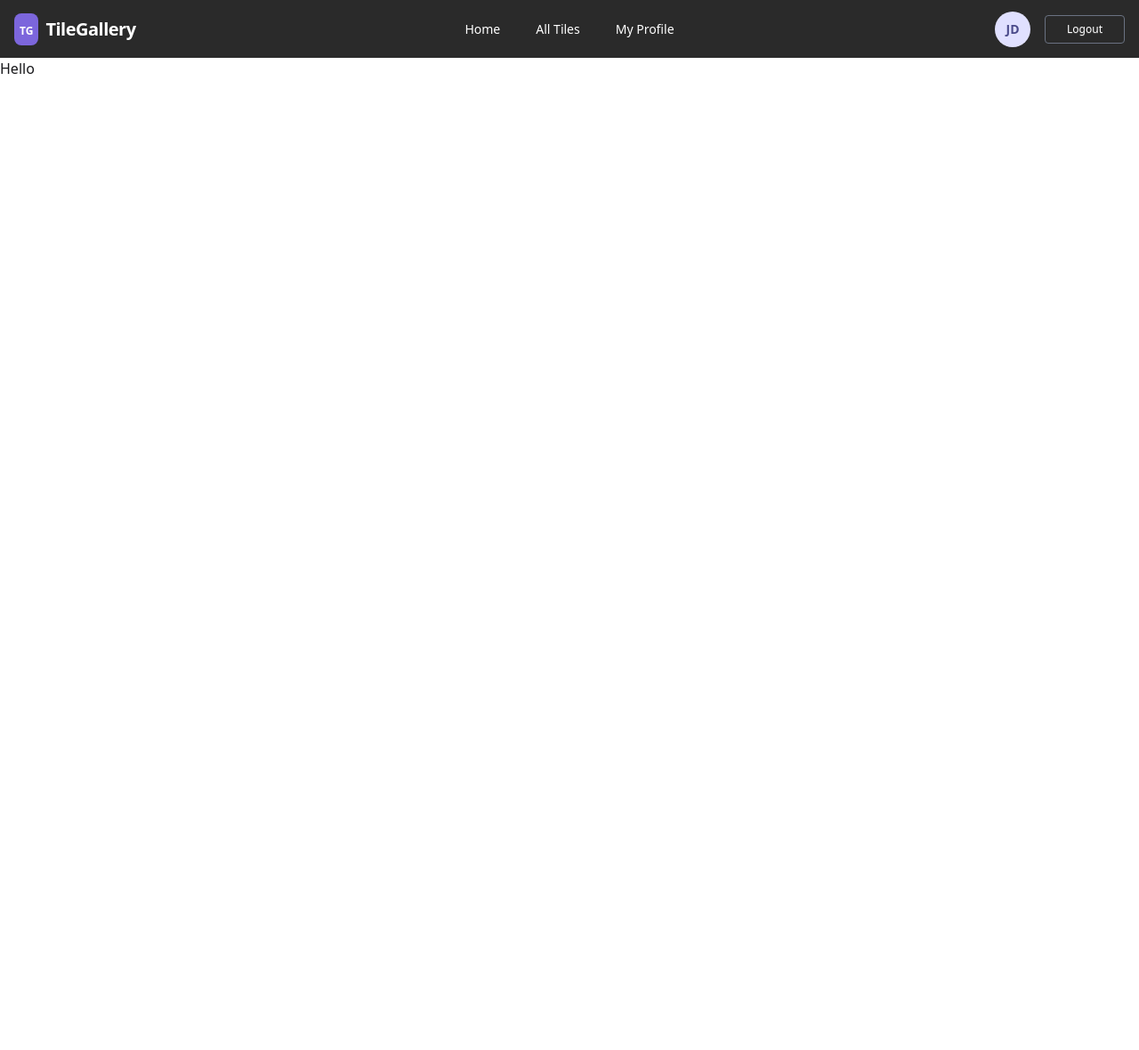
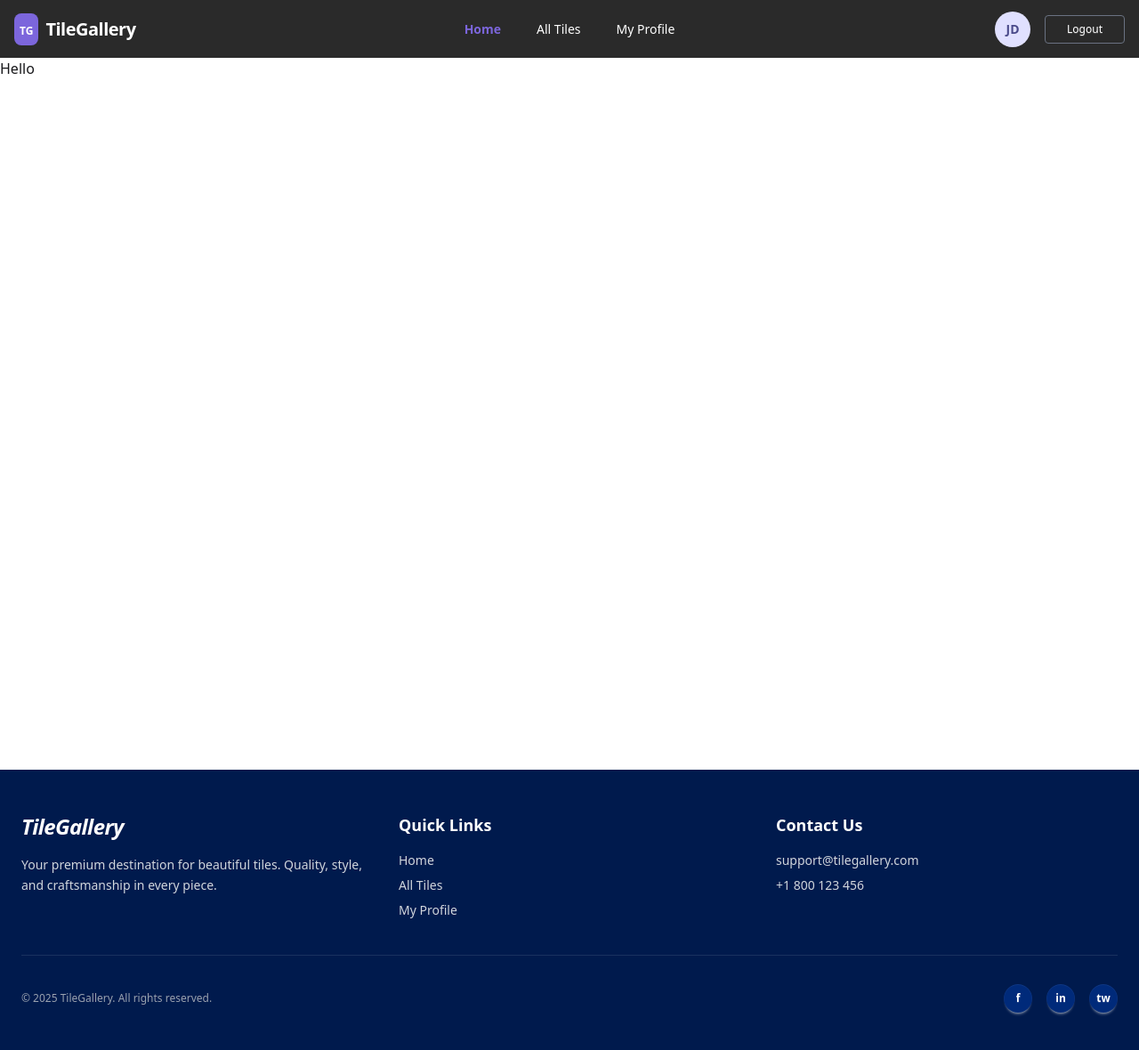
Before and after one commit to HelloMizanur/TheShope-AssignmentEight, a Next.js app: page / in a window 1280 px wide. Shown: the top 1180 px of the page at 89% size. Before the commit the page ends 800 px from the top, so only its background shows below. Built offline with nearby package versions, Linux system fonts and the light colour scheme.

Commit message:
Footer done

```diff
--- /dev/null
+++ b/src/Components/Shared/Footer.jsx
@@ -0,0 +1,86 @@
+import React from "react";
+import Link from "next/link";
+
+const Footer = () => {
+  return (
+    <footer className="bg-[#001a4d] text-white py-12 px-6">
+      <div className="max-w-7xl mx-auto">
+        {/* Top Section */}
+        <div className="grid grid-cols-1 md:grid-cols-3 gap-10 mb-10">
+          {/* Column 1: Branding */}
+          <div className="space-y-4">
+            <h2 className="text-2xl font-bold italic tracking-tight">
+              TileGallery
+            </h2>
+            <p className="text-gray-300 text-sm leading-relaxed max-w-sm">
+              Your premium destination for beautiful tiles. Quality, style, and
+              craftsmanship in every piece.
+            </p>
+          </div>
+
+          {/* Column 2: Quick Links */}
+          <div className="space-y-4">
+            <h3 className="text-lg font-semibold">Quick Links</h3>
+            <ul className="space-y-2 text-gray-300 text-sm">
+              <li>
+                <Link href="/" className="hover:text-white transition-colors">
+                  Home
+                </Link>
+              </li>
+              <li>
+                <Link
+                  href="/all-tiles"
+                  className="hover:text-white transition-colors"
+                >
+                  All Tiles
+                </Link>
+              </li>
+              <li>
+                <Link
+                  href="/profile"
+                  className="hover:text-white transition-colors"
+                >
+                  My Profile
+                </Link>
+              </li>
+            </ul>
+          </div>
+
+          {/* Column 3: Contact Info */}
+          <div className="space-y-4">
+            <h3 className="text-lg font-semibold">Contact Us</h3>
+            <ul className="space-y-2 text-gray-300 text-sm">
+              <li>support@tilegallery.com</li>
+              <li>+1 800 123 456</li>
+            </ul>
+          </div>
+        </div>
+
+        {/* Bottom Section: Copyright & Socials */}
+        <div className="border-t border-white/10 pt-8 flex flex-col md:flex-row justify-between items-center gap-6">
+          <p className="text-xs text-gray-400">
+            © 2025 TileGallery. All rights reserved.
+          </p>
+
+          {/* Social Icons (daisyUI buttons) */}
+          <div className="flex gap-4">
+            <a className="btn btn-circle btn-sm bg-[#002a7a] hover:bg-[#003da1] border-none text-white">
+              <span className="text-xs">f</span>
+            </a>
+            <a className="btn btn-circle btn-sm bg-[#002a7a] hover:bg-[#003da1] border-none text-white">
+              <span className="text-xs">in</span>
+            </a>
+            <Link
+              href={"/"}
+              className="btn btn-circle btn-sm bg-[#002a7a] hover:bg-[#003da1] border-none text-white"
+            >
+              <span className="text-xs">tw</span>
+            </Link>
+          </div>
+        </div>
+      </div>
+    </footer>
+  );
+};
+
+export default Footer;
--- /dev/null
+++ b/src/Components/Shared/NavLink.jsx
@@ -0,0 +1,21 @@
+"use client";
+
+import Link from "next/link";
+import { usePathname } from "next/navigation";
+
+const NavLink = ({ href, children }) => {
+  const pathname = usePathname();
+  const isActive = pathname === href;
+
+  return (
+    <Link
+      href={href}
+      className={
+        isActive ? "text-[#7c66dc] font-semibold" : "hover:text-gray-300"
+      }
+    >
+      {children}
+    </Link>
+  );
+};
+export default NavLink;
--- a/src/Components/Shared/Navbar.jsx
+++ b/src/Components/Shared/Navbar.jsx
@@ -1,21 +1,22 @@
 import Link from "next/link";
 import { GiHamburgerMenu } from "react-icons/gi";
+import NavLink from "./NavLink";
 
 const Navbar = () => {
   const list = (
     <>
       <li>
-        <Link href={"/"}>Home</Link>
+        <NavLink href={"/"}>Home</NavLink>
       </li>
       <li>
-        <Link href={"/alltiles"} className="hover:text-gray-300">
+        <NavLink href={"/alltiles"} className="hover:text-gray-300">
           All Tiles
-        </Link>
+        </NavLink>
       </li>
       <li>
-        <Link href={"/myprofile"} className="hover:text-gray-300">
+        <NavLink href={"/myprofile"} className="hover:text-gray-300">
           My Profile
-        </Link>
+        </NavLink>
       </li>
     </>
   );
--- a/src/app/(main)/page.js
+++ /dev/null
@@ -1,10 +0,0 @@
-import Navbar from "@/Components/Shared/Navbar";
-
-export default function Home() {
-  return (
-    <>
-      <Navbar />
-      Hello
-    </>
-  );
-}
--- /dev/null
+++ b/src/app/alltiles/page.jsx
@@ -0,0 +1,7 @@
+import React from "react";
+
+const AllTilespage = () => {
+  return <div>All tiles</div>;
+};
+
+export default AllTilespage;
--- a/src/app/(main)/layout.js
+++ b/src/app/layout.js
@@ -1,5 +1,7 @@
 import { Geist, Geist_Mono } from "next/font/google";
-import "../globals.css";
+import "./globals.css";
+import Navbar from "@/Components/Shared/Navbar";
+import Footer from "@/Components/Shared/Footer";
 
 const geistSans = Geist({
   variable: "--font-geist-sans",
@@ -24,7 +26,9 @@ export default function RootLayout({ children }) {
       className={`${geistSans.variable} ${geistMono.variable} h-full antialiased`}
     >
       <body className="min-h-full flex flex-col" suppressHydrationWarning>
-        {children}
+        <Navbar />
+        <main className="min-h-screen">{children}</main>
+        <Footer />
       </body>
     </html>
   );
--- /dev/null
+++ b/src/app/myprofile/page.jsx
@@ -0,0 +1,73 @@
+import React from "react";
+
+export default function AccountPage() {
+  const accountInfo = {
+    fullName: "John Doe",
+    email: "john@example.com",
+    memberSince: "January 2025",
+    authProvider: "Email / Password",
+    avatarInitials: "JD",
+  };
+
+  return (
+    // 'pt-24' add kora hoyeche navbar theke gap rakhar jonno
+    <div className="min-h-screen bg-[#1a1a1a] text-white pt-24 pb-12 px-4 md:px-8">
+      <div className="max-w-6xl mx-auto">
+        {/* Main Grid Container */}
+        <div className="grid grid-cols-1 lg:grid-cols-[300px_1fr] gap-8 items-start">
+          {/* LEFT SIDE: User Profile Card */}
+          <div className="bg-[#2a2a2a] rounded-3xl p-8 border border-gray-800 flex flex-col items-center text-center shadow-2xl">
+            <div className="avatar placeholder mb-6">
+              <div className="bg-white text-[#4a4a8a] w-32 h-32 rounded-full ring-4 ring-[#7c66dc]/20">
+                <span className="text-4xl font-bold">
+                  {accountInfo.avatarInitials}
+                </span>
+              </div>
+            </div>
+            <h2 className="text-2xl font-bold mb-1">{accountInfo.fullName}</h2>
+            <p className="text-gray-400 text-sm mb-8">{accountInfo.email}</p>
+            <button className="btn btn-ghost bg-gray-100/10 hover:bg-gray-100/20 text-white w-full rounded-xl capitalize font-normal border-none">
+              Update Info
+            </button>
+          </div>
+
+          {/* RIGHT SIDE: Account Information */}
+          <div className="space-y-6">
+            <div className="mb-8">
+              <h3 className="text-2xl font-semibold mb-2">
+                Account Information
+              </h3>
+              <p className="text-gray-500 text-sm">
+                Review and manage your personal account details.
+              </p>
+            </div>
+
+            {/* Information Rows */}
+            <div className="space-y-4">
+              {[
+                { label: "Full name", value: accountInfo.fullName },
+                { label: "Email", value: accountInfo.email },
+                { label: "Member since", value: accountInfo.memberSince },
+                { label: "Auth provider", value: accountInfo.authProvider },
+              ].map((item, index) => (
+                <div
+                  key={index}
+                  className="flex flex-col sm:flex-row sm:items-center justify-between gap-4"
+                >
+                  <span className="text-xs uppercase tracking-widest text-gray-500 font-bold ml-1">
+                    {item.label}
+                  </span>
+                  <div className="bg-[#2a2a2a] py-4 px-6 rounded-2xl border border-gray-800 w-full sm:w-[70%] text-right shadow-inner">
+                    <span className="text-gray-200 font-medium">
+                      {item.value}
+                    </span>
+                  </div>
+                </div>
+              ))}
+            </div>
+          </div>
+        </div>
+      </div>
+    </div>
+  );
+}
--- a/src/app/not-found.js
+++ b/src/app/not-found.js
@@ -2,10 +2,38 @@ import Link from "next/link";
 
 export default function NotFound() {
   return (
-    <div>
-      <h2>Not Found</h2>
-      <p>Could not find requested resource</p>
-      <Link href="/">Return Home</Link>
+    <div className="flex flex-col justify-center items-center min-h-[calc(100vh-68px)] bg-[#1a1a1a] px-4 text-center">
+      {/* Background Glow */}
+      <div className="absolute w-64 h-64 bg-[#7c66dc] opacity-10 blur-[100px] -z-10"></div>
+
+      <div className="space-y-6">
+        {/* Title with Gradient */}
+        <h2 className="text-6xl md:text-8xl font-black bg-linear-to-b from-white to-gray-500 bg-clip-text text-transparent">
+          404
+        </h2>
+
+        <div className="space-y-2">
+          <h3 className="text-2xl font-bold text-white tracking-tight">
+            Not Found
+          </h3>
+          <p className="text-gray-400 text-lg max-w-xs mx-auto">
+            Could not find the requested resource in the gallery.
+          </p>
+        </div>
+
+        {/* Action Button */}
+        <div className="pt-4">
+          <Link
+            href="/"
+            className="btn btn-wide bg-[#7c66dc] hover:bg-[#6a54c9] text-white border-none rounded-full shadow-lg shadow-[#7c66dc]/20 transition-all hover:scale-105"
+          >
+            Return Home
+          </Link>
+        </div>
+      </div>
+
+      {/* Decorative Floor */}
+      <div className="mt-16 w-32 h-1 bg-[#7c66dc] rounded-full opacity-20"></div>
     </div>
   );
 }
--- /dev/null
+++ b/src/app/page.js
@@ -0,0 +1,3 @@
+export default function Home() {
+  return <>Hello</>;
+}
```
